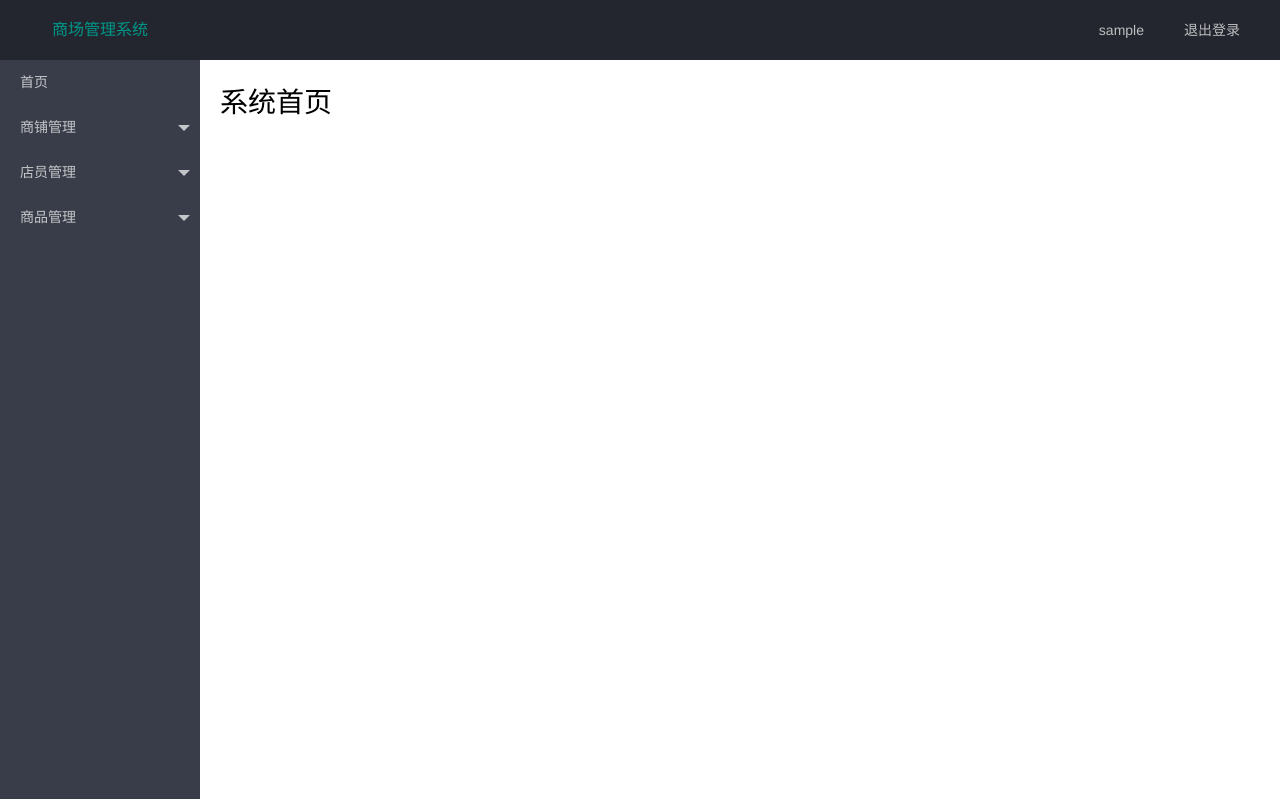
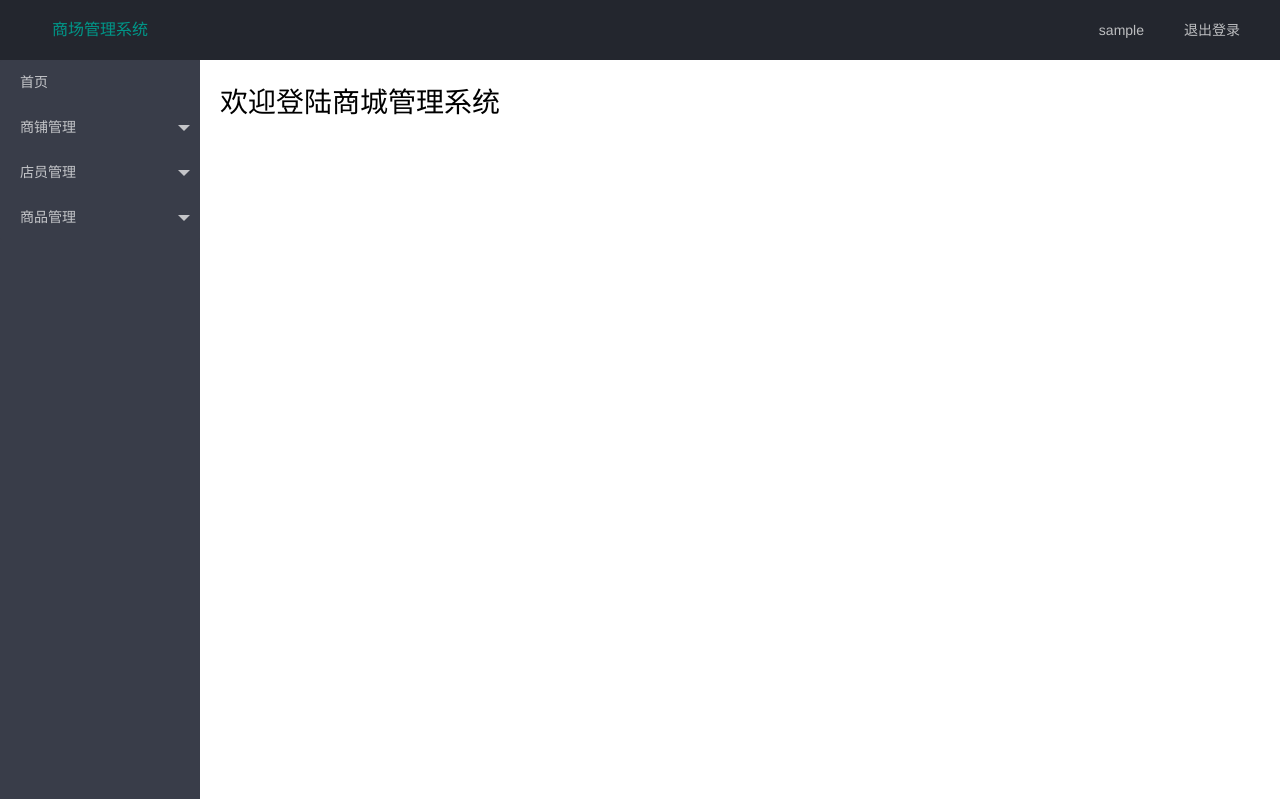
Before and after one commit to 1749887832/Store, a Django app: page /index/ in a window 1280 px wide; the page is wider, and only the part inside the window is pictured. Shown: the top 799 px of that part. Run offline with Django 3.2, Linux system fonts and the light colour scheme; the visitor is signed in with stand-in values (Sample User, id 1); data comes from the database, SQL or seed files in the repository.

Commit message:
文案修改

```diff
--- a/templates/main.html
+++ b/templates/main.html
@@ -9,7 +9,7 @@
 <body>
 {% include 'index.html' %}
 <div class="body">
-    <h1>系统首页</h1>
+    <h1>欢迎登陆商城管理系统</h1>
 </div>
 </body>
 </html>
```
